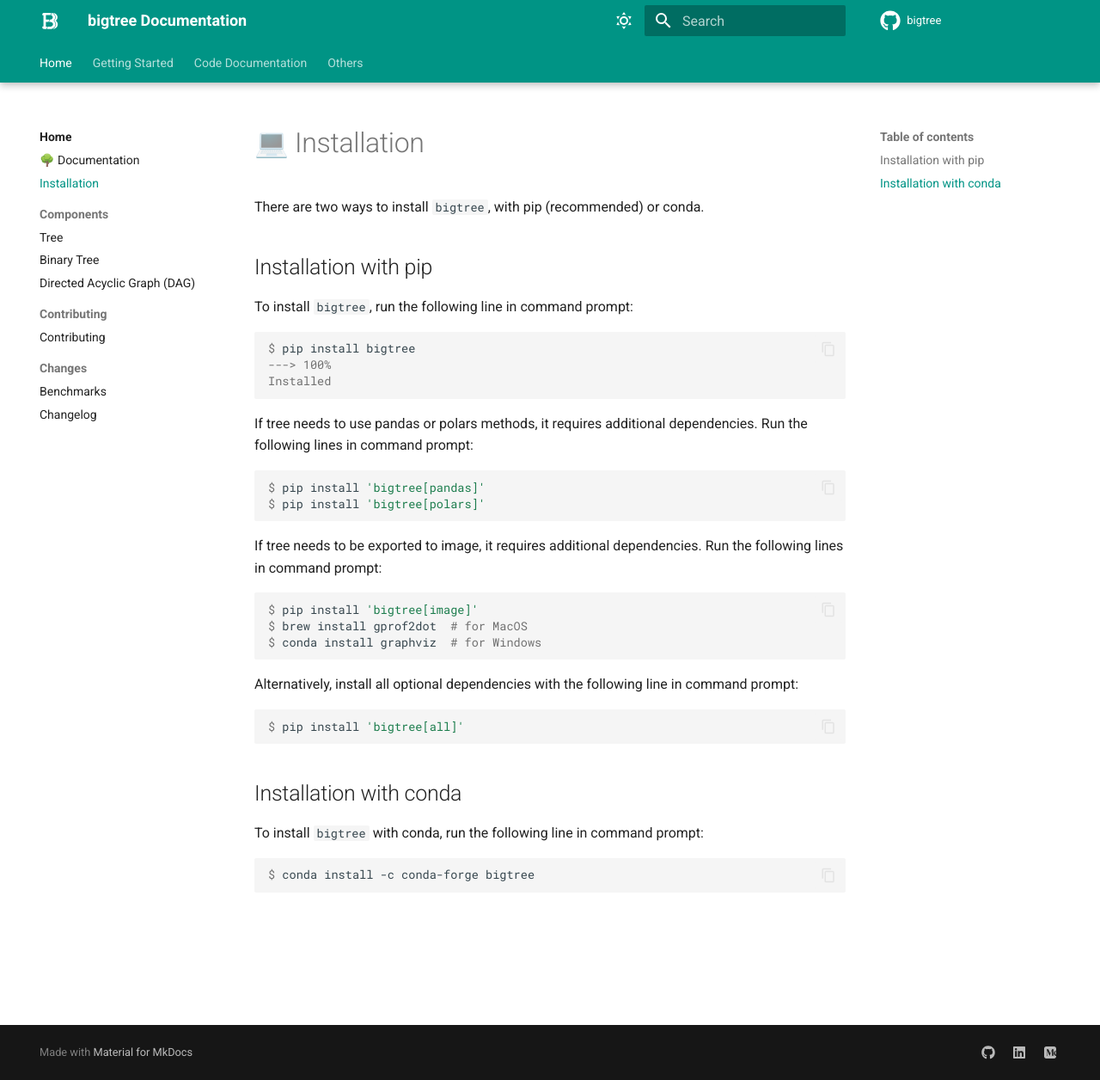
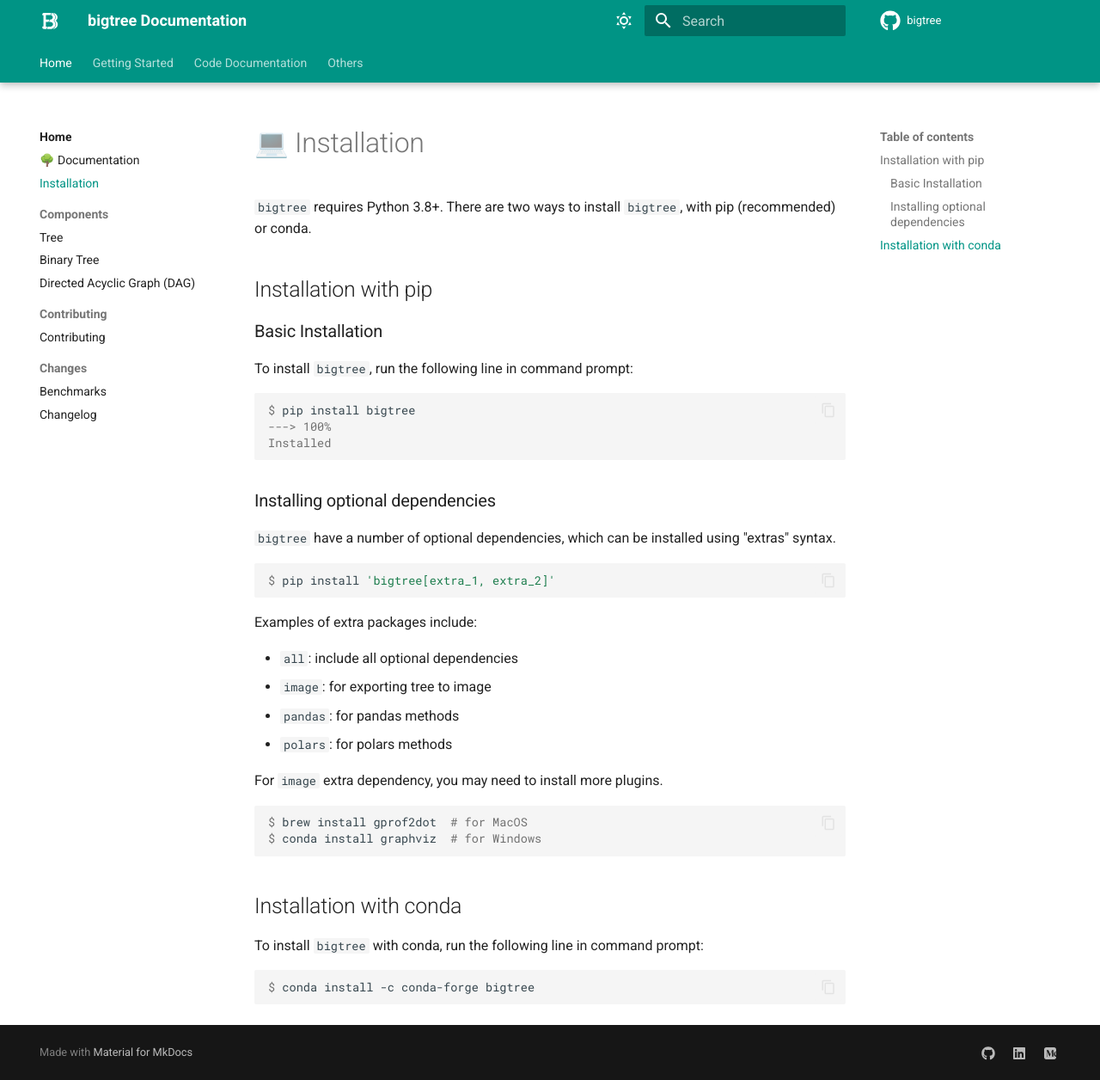
Before and after one commit to kayjan/bigtree, an MkDocs documentation site: the page built from docs/install.md, in a window 1280 px wide and 1256 px high. Shown: the whole window at 86% size. Built offline with MkDocs 1.6.1 and Material for MkDocs 9.7.7, drawn with Linux system fonts in a browser that asks for light colours; comment, search, counter and statistics services are not loaded; the version menu is left out.

Commit message:
docs: Update docs for installation instruction

````diff
--- a/docs/install.md
+++ b/docs/install.md
@@ -4,9 +4,11 @@
 
 # 💻 Installation
 
-There are two ways to install `bigtree`, with pip (recommended) or conda.
+`bigtree` requires Python 3.8+. There are two ways to install `bigtree`, with pip (recommended) or conda.
 
 ## Installation with pip
+
+### Basic Installation
 
 To install `bigtree`, run the following line in command prompt:
 
@@ -17,31 +19,30 @@
 Installed
 ```
 
-If tree needs to use pandas or polars methods, it requires additional dependencies.
-Run the following lines in command prompt:
+### Installing optional dependencies
+
+`bigtree` have a number of optional dependencies, which can be installed using "extras" syntax.
 
 <!-- termynal -->
 ```console
-$ pip install 'bigtree[pandas]'
-$ pip install 'bigtree[polars]'
+$ pip install 'bigtree[extra_1, extra_2]'
 ```
 
-If tree needs to be exported to image, it requires additional dependencies.
-Run the following lines in command prompt:
+Examples of extra packages include:
+
+- `all`: include all optional dependencies
+- `image`: for exporting tree to image
+- `pandas`: for pandas methods
+- `polars`: for polars methods
+
+For `image` extra dependency, you may need to install more plugins.
 
 <!-- termynal -->
 ```console
-$ pip install 'bigtree[image]'
 $ brew install gprof2dot  # for MacOS
 $ conda install graphviz  # for Windows
 ```
 
-Alternatively, install all optional dependencies with the following line in command prompt:
-
-<!-- termynal -->
-```console
-$ pip install 'bigtree[all]'
-```
 
 ## Installation with conda
 
````
